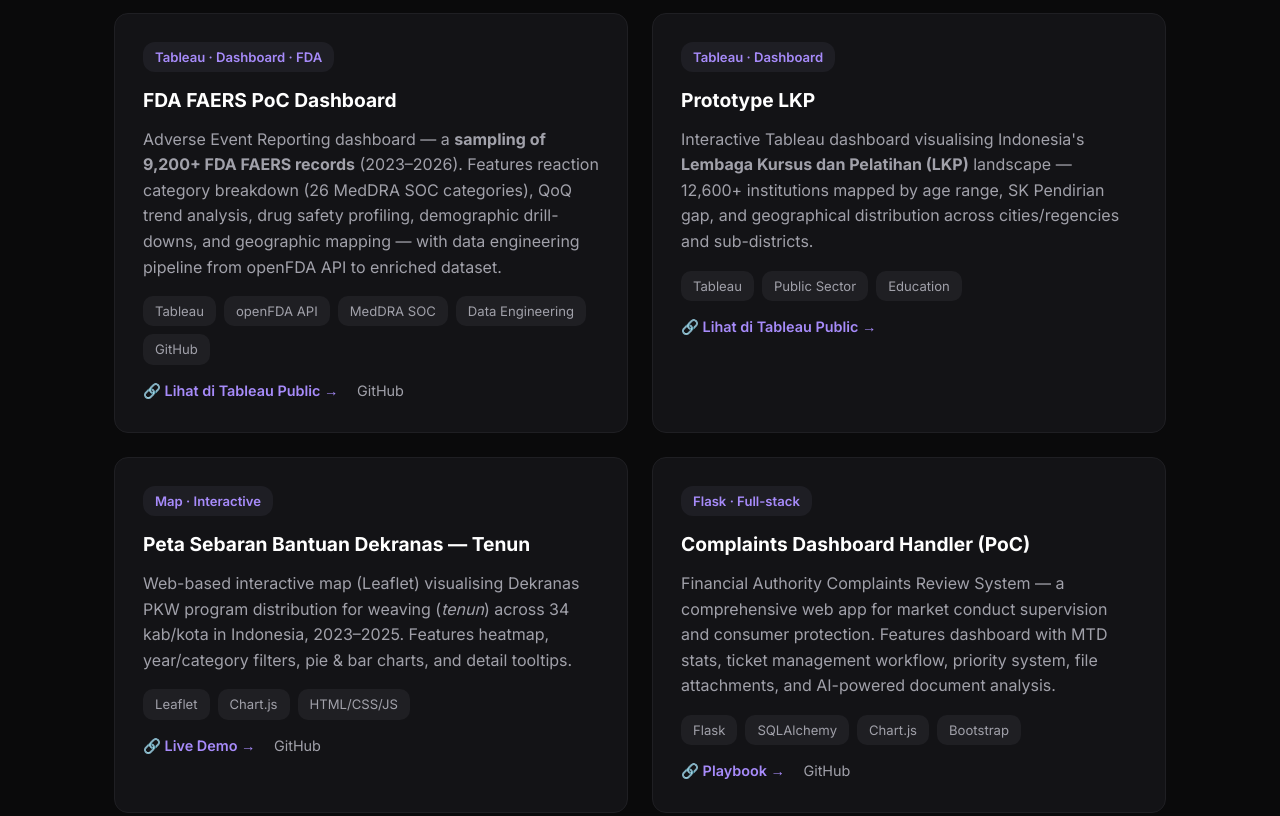
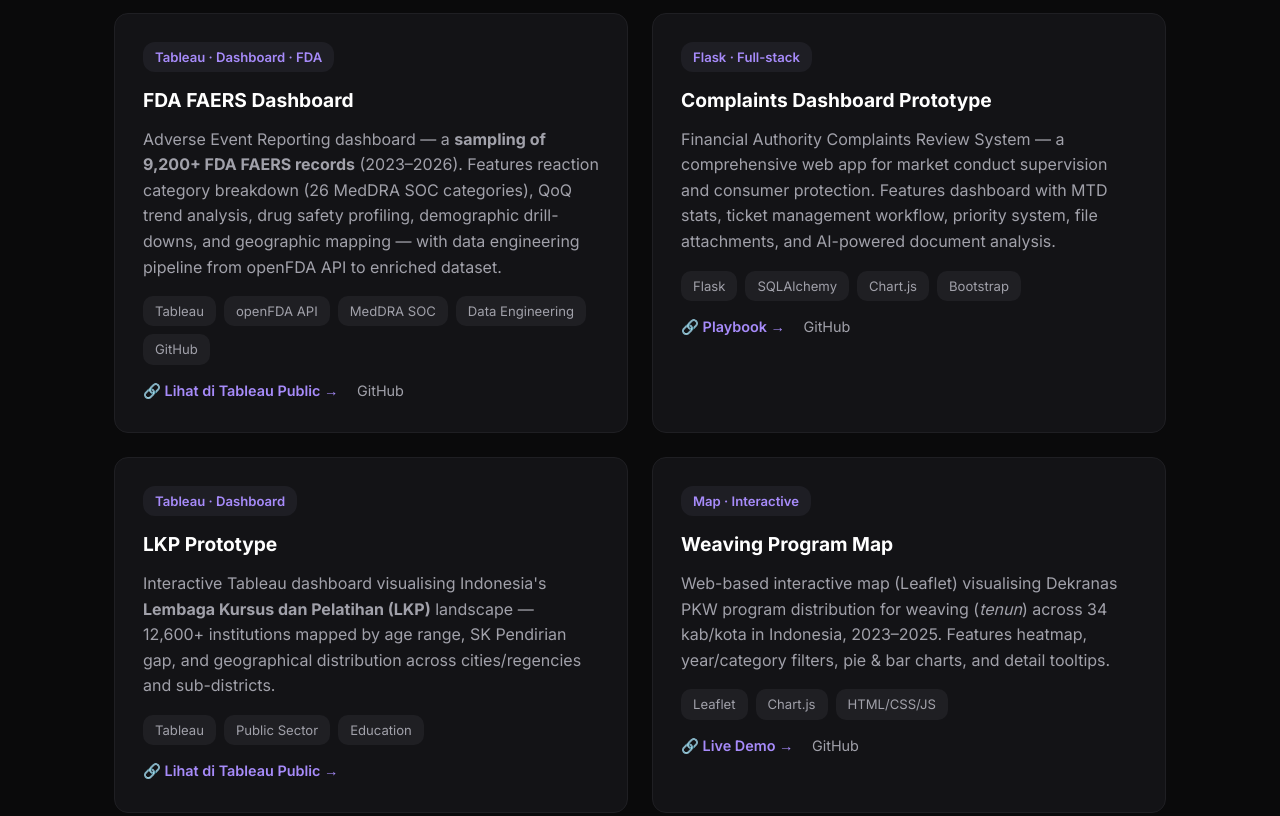
Before and after one commit to krismeiria/krismeiria.github.io, a plain HTML site: page index.html in a window 1280 px wide. Shown: the part 1480-2296 px from the top of the page. Drawn offline with Linux system fonts and the light colour scheme.

Commit message:
Reorder projects: move Complaints to #2, rename titles short English, PoC→Prototype

```diff
--- a/index.html
+++ b/index.html
@@ -222,34 +222,34 @@
       <div class="projects-grid">
         <div class="project-card">
           <div class="tag">Tableau · Dashboard · FDA</div>
-          <h3>FDA FAERS PoC Dashboard</h3>
+          <h3>FDA FAERS Dashboard</h3>
           <p>Adverse Event Reporting dashboard — a <strong>sampling of 9,200+ FDA FAERS records</strong> (2023–2026). Features reaction category breakdown (26 MedDRA SOC categories), QoQ trend analysis, drug safety profiling, demographic drill-downs, and geographic mapping — with data engineering pipeline from openFDA API to enriched dataset.</p>
           <div class="tech"><span>Tableau</span><span>openFDA API</span><span>MedDRA SOC</span><span>Data Engineering</span><span>GitHub</span></div>
           <a href="https://public.tableau.com/app/profile/kristina.fangidae/viz/FDAReport_17839009151900/Dashboard1" target="_blank" style="display:inline-block;margin-top:14px;color:#a78bfa;font-size:0.9rem;text-decoration:none;font-weight:600;">🔗 Lihat di Tableau Public →</a>
           <a href="https://github.com/krismeiria/fda-poc" target="_blank" style="display:inline-block;margin-top:14px;margin-left:14px;color:#a1a1aa;font-size:0.9rem;text-decoration:none;">GitHub</a>
         </div>
         <div class="project-card">
+          <div class="tag">Flask · Full-stack</div>
+          <h3>Complaints Dashboard Prototype</h3>
+          <p>Financial Authority Complaints Review System — a comprehensive web app for market conduct supervision and consumer protection. Features dashboard with MTD stats, ticket management workflow, priority system, file attachments, and AI-powered document analysis.</p>
+          <div class="tech"><span>Flask</span><span>SQLAlchemy</span><span>Chart.js</span><span>Bootstrap</span></div>
+          <a href="http://43.129.58.100:5000/playbook" target="_blank" style="display:inline-block;margin-top:14px;color:#a78bfa;font-size:0.9rem;text-decoration:none;font-weight:600;">🔗 Playbook →</a>
+          <a href="https://github.com/krismeiria/complaints-review-app" target="_blank" style="display:inline-block;margin-top:14px;margin-left:14px;color:#a1a1aa;font-size:0.9rem;text-decoration:none;">GitHub</a>
+        </div>
+        <div class="project-card">
           <div class="tag">Tableau · Dashboard</div>
-          <h3>Prototype LKP</h3>
+          <h3>LKP Prototype</h3>
           <p>Interactive Tableau dashboard visualising Indonesia's <strong>Lembaga Kursus dan Pelatihan (LKP)</strong> landscape — 12,600+ institutions mapped by age range, SK Pendirian gap, and geographical distribution across cities/regencies and sub-districts.</p>
           <div class="tech"><span>Tableau</span><span>Public Sector</span><span>Education</span></div>
           <a href="https://public.tableau.com/app/profile/kristina.fangidae/viz/PrototypeLKP/LKPOverview" target="_blank" style="display:inline-block;margin-top:14px;color:#a78bfa;font-size:0.9rem;text-decoration:none;font-weight:600;">🔗 Lihat di Tableau Public →</a>
         </div>
         <div class="project-card">
           <div class="tag">Map · Interactive</div>
-          <h3>Peta Sebaran Bantuan Dekranas — Tenun</h3>
+          <h3>Weaving Program Map</h3>
           <p>Web-based interactive map (Leaflet) visualising Dekranas PKW program distribution for weaving (<em>tenun</em>) across 34 kab/kota in Indonesia, 2023–2025. Features heatmap, year/category filters, pie & bar charts, and detail tooltips.</p>
           <div class="tech"><span>Leaflet</span><span>Chart.js</span><span>HTML/CSS/JS</span></div>
           <a href="https://krismeiria.github.io/peta-dekranas-tenun/" target="_blank" style="display:inline-block;margin-top:14px;color:#a78bfa;font-size:0.9rem;text-decoration:none;font-weight:600;">🔗 Live Demo →</a>
           <a href="https://github.com/krismeiria/peta-dekranas-tenun" target="_blank" style="display:inline-block;margin-top:14px;margin-left:14px;color:#a1a1aa;font-size:0.9rem;text-decoration:none;">GitHub</a>
-        </div>
-        <div class="project-card">
-          <div class="tag">Flask · Full-stack</div>
-          <h3>Complaints Dashboard Handler (PoC)</h3>
-          <p>Financial Authority Complaints Review System — a comprehensive web app for market conduct supervision and consumer protection. Features dashboard with MTD stats, ticket management workflow, priority system, file attachments, and AI-powered document analysis.</p>
-          <div class="tech"><span>Flask</span><span>SQLAlchemy</span><span>Chart.js</span><span>Bootstrap</span></div>
-          <a href="http://43.129.58.100:5000/playbook" target="_blank" style="display:inline-block;margin-top:14px;color:#a78bfa;font-size:0.9rem;text-decoration:none;font-weight:600;">🔗 Playbook →</a>
-          <a href="https://github.com/krismeiria/complaints-review-app" target="_blank" style="display:inline-block;margin-top:14px;margin-left:14px;color:#a1a1aa;font-size:0.9rem;text-decoration:none;">GitHub</a>
         </div>
       </div>
     </section>
```
